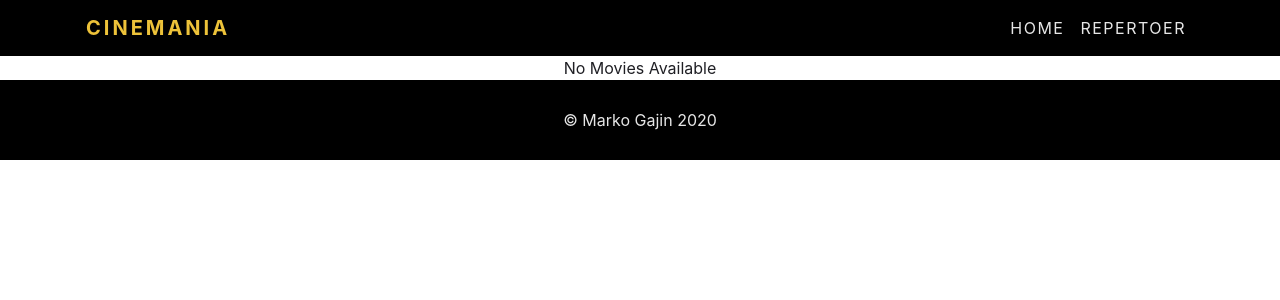
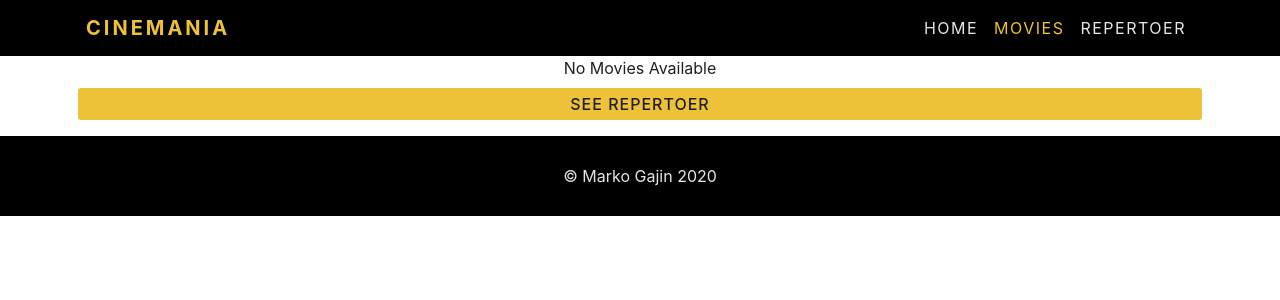
Before and after one commit to mgajin/repertoer-website, a Django app: page /movies/ in a window 1280 px wide. Shown: the top 300 px of the page. Run offline with Django 3.2, Linux system fonts and the light colour scheme; data that the repository does not hold is empty; some libraries are stand-ins or nearby versions.

Commit message:
movies link added to navbar

```diff
--- a/templates/movies/movies.html
+++ b/templates/movies/movies.html
@@ -25,5 +25,8 @@
         {% endif %}
 
     </div>
+    <div class="row">
+        <button><a href="{% url 'repertoer' %}">See Repertoer</a></button>
+    </div>
 </section>
 {% endblock %}
--- a/templates/partials/_navbar.html
+++ b/templates/partials/_navbar.html
@@ -11,6 +11,11 @@
                 {% else %} class="nav-item nav-link"
                 href="{% url 'index' %}">Home</a>
                 {% endif %}
+                <a {% if '/movies/' == request.path %} class="nav-item nav-link active"
+                    href="{% url 'movies' %}">Movies</a>
+                {% else %} class="nav-item nav-link"
+                href="{% url 'movies' %}">Movies</a>
+                {% endif %}
                 <a {% if '/repertoer' == request.path %} class="nav-item nav-link active"
                     href="{% url 'repertoer' %}">Repertoer</a>
                 {% else %} class="nav-item nav-link"
```
